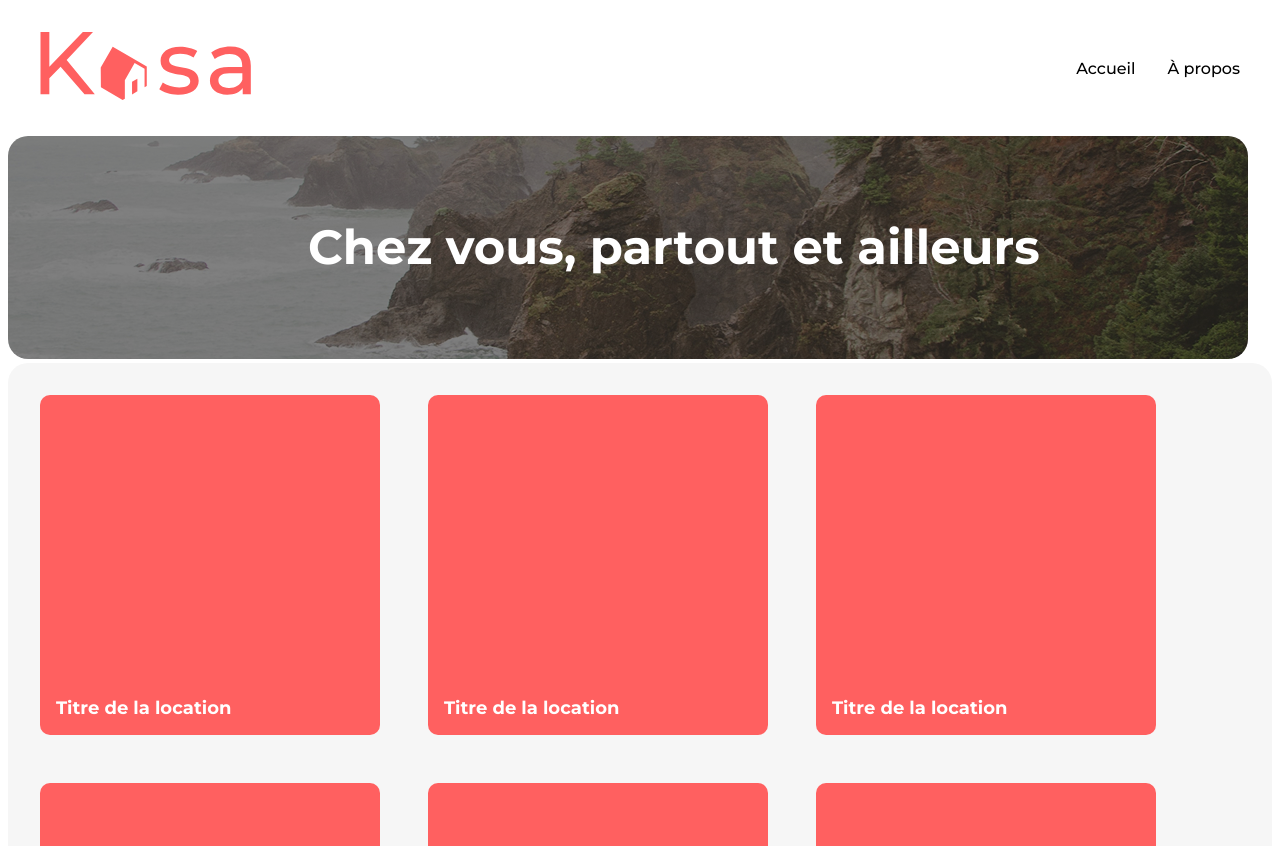
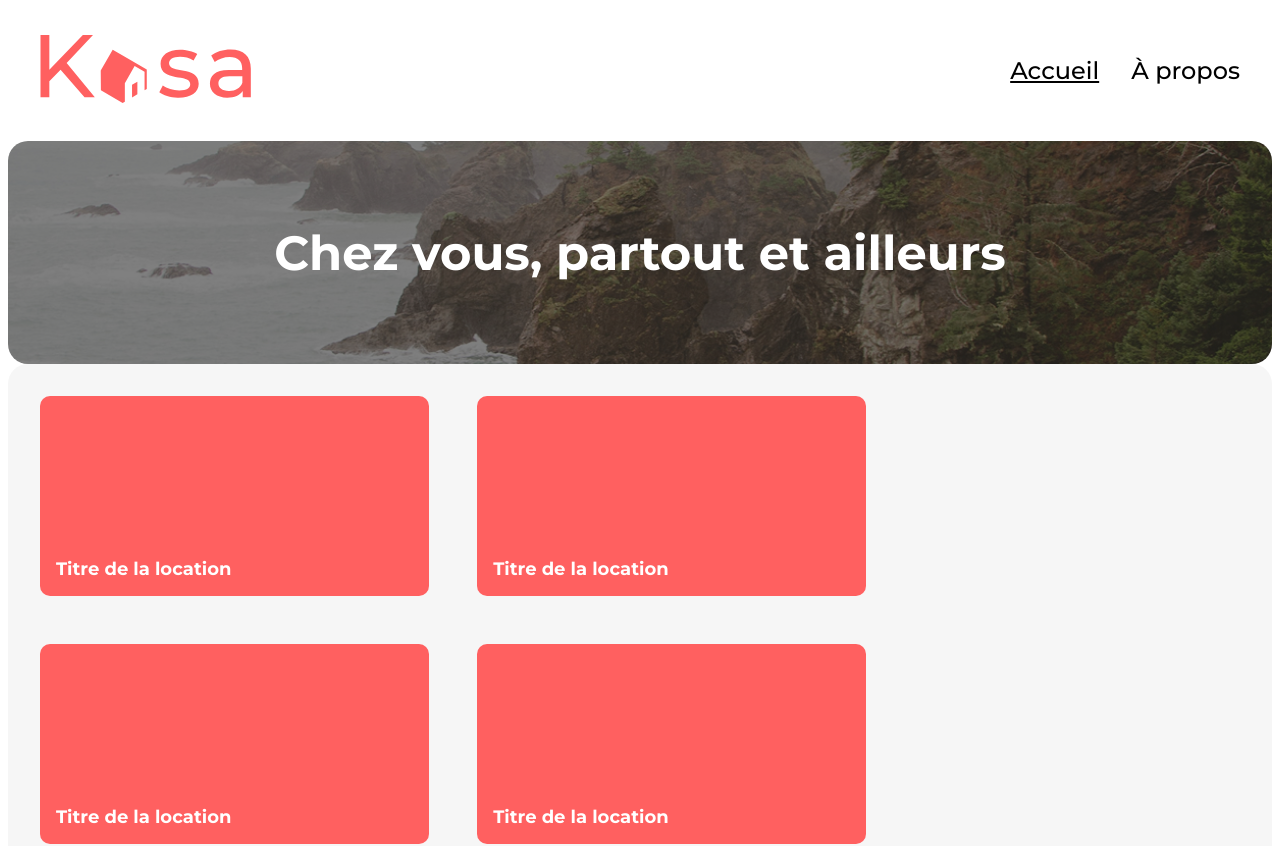
Before and after one commit to LucynBernard/Kasa_FR, a React (Vite) app: page / in a window 1280 px wide. Shown: the top 846 px of the page. Built offline with nearby package versions, Linux system fonts and the light colour scheme; a web font is replaced by a local one.

Commit message:
elements du router

```diff
--- /dev/null
+++ b/src/Layout/Layout.jsx
@@ -0,0 +1,41 @@
+import React from "react"
+import { createBrowserRouter, Outlet } from "react-router-dom"
+import App from "../components/App"
+import Main from "../components/main"
+import Navbar from "../components/Navbar"
+import Footer from "../components/Footer"
+
+const Layout = () => {
+  return (
+    <>
+      <Navbar />
+      <Main>
+        <Outlet />
+      </Main>
+      <Footer />
+    </>
+  )
+}
+
+export const router = createBrowserRouter([
+  {
+    element: <Layout />,
+    errorElement: <h1>404 not found</h1>,
+    children: [
+      {
+        path: "/",
+        element: <App />,
+      },
+      {
+        path: "/location",
+        element: <h1>Nos appartements</h1>,
+      },
+      {
+        path: "/apropos",
+        element: <h1>À propos</h1>,
+      },
+    ],
+  },
+])
+
+export default Layout
--- a/src/components/AllLocations.jsx
+++ b/src/components/AllLocations.jsx
@@ -4,7 +4,7 @@ import Location from "./Location.jsx"
 
 function AllLocations() {
   return (
-    <div className="grid">
+    <div className="galerie">
       <Location />
       <Location />
       <Location />
--- a/src/components/App.jsx
+++ b/src/components/App.jsx
@@ -8,10 +8,8 @@ import Footer from "./Footer"
 function App() {
   return (
     <div>
-      <Navbar />
       <Banner />
       <AllLocations />
-      <Footer />
     </div>
   )
 }
--- a/src/components/Navbar.jsx
+++ b/src/components/Navbar.jsx
@@ -1,4 +1,5 @@
 import React from "react"
+import { NavLink } from "react-router-dom"
 import "../styles/Navbar.css"
 import logo from "../assets/LOGO.svg"
 
@@ -9,8 +10,12 @@ function Navbar() {
         <img src={logo} alt="logo" />
       </div>
       <div className="navbar-links">
-        <p>Accueil</p>
-        <p>À propos</p>
+        <NavLink to="/">
+          <p>Accueil</p>
+        </NavLink>
+        <NavLink to="/apropos">
+          <p>À propos</p>
+        </NavLink>
       </div>
     </nav>
   )
--- a/src/components/main.jsx
+++ b/src/components/main.jsx
@@ -1,10 +1,18 @@
-import { StrictMode } from 'react'
-import { createRoot } from 'react-dom/client'
-import '../styles/index.css'
-import App from '../components/App.jsx'
+import { StrictMode } from "react"
+import { createRoot } from "react-dom/client"
+import "../styles/index.css"
+import App from "../components/App.jsx"
+import { RouterProvider } from "react-router-dom"
+import { router } from "../Layout/Layout.jsx"
 
-createRoot(document.getElementById('root')).render(
+createRoot(document.getElementById("root")).render(
   <StrictMode>
-    <App />
-  </StrictMode>,
+    <RouterProvider router={router} />
+  </StrictMode>
 )
+
+const Main = ({ children }) => {
+  return <main>{children}</main>
+}
+
+export default Main
--- a/src/styles/AllLocations.css
+++ b/src/styles/AllLocations.css
@@ -1,4 +1,4 @@
-.grid {
+.galerie {
   background-color: #f6f6f6;
   display: flex;
   flex-wrap: wrap;
@@ -6,3 +6,12 @@
   border-radius: 20px;
   padding: 2rem;
 }
+
+/* Media queries */
+
+@media screen and (width <= 768px) {
+  .galerie {
+    justify-content: center;
+    background-color: white;
+  }
+}
--- a/src/styles/Banner.css
+++ b/src/styles/Banner.css
@@ -1,10 +1,13 @@
 .banner {
   position: relative;
+  display: flex;
+  justify-content: center;
+  align-items: center;
 }
 
 .banner img {
   height: 223px;
-  width: 1240px;
+  width: 100%;
   object-fit: cover;
   border-radius: 20px;
   filter: brightness(50%);
@@ -14,6 +17,17 @@
   color: white;
   font-size: 48px;
   position: absolute;
-  top: 50px;
-  left: 300px;
 }
+
+/* Media queries */
+
+@media screen and (width <= 768px) {
+  .banner img {
+    height: 111px;
+  }
+
+  .banner h1 {
+    font-size: 24px;
+    padding-left: 1rem;
+  }
+}
--- a/src/styles/Location.css
+++ b/src/styles/Location.css
@@ -4,11 +4,19 @@
   padding: 1rem;
   box-sizing: border-box;
   border-radius: 10px;
-  height: 340px;
-  width: 340px;
+  min-height: 200px;
+  min-width: 200px;
   align-items: end;
   display: flex;
   color: white;
   font-weight: 700;
   font-size: 18px;
 }
+
+/* Media queries */
+
+@media screen and (width <= 768px) {
+  .location {
+    flex-basis: 100%;
+  }
+}
--- a/src/styles/Navbar.css
+++ b/src/styles/Navbar.css
@@ -14,3 +14,33 @@
   align-items: flex-end;
   gap: 2rem;
 }
+
+.navbar a {
+  text-decoration: none;
+  color: black;
+  font-size: 24px;
+}
+
+.navbar a:hover {
+  text-decoration: underline;
+}
+
+.navbar a.active {
+  text-decoration: underline;
+}
+
+/* Media queries */
+
+@media screen and (width <= 768px) {
+  .navbar-logo img {
+    width: 145px;
+  }
+  .navbar-links {
+    gap: 1rem;
+  }
+
+  .navbar a {
+    font-size: 17px;
+    text-transform: uppercase;
+  }
+}
```
